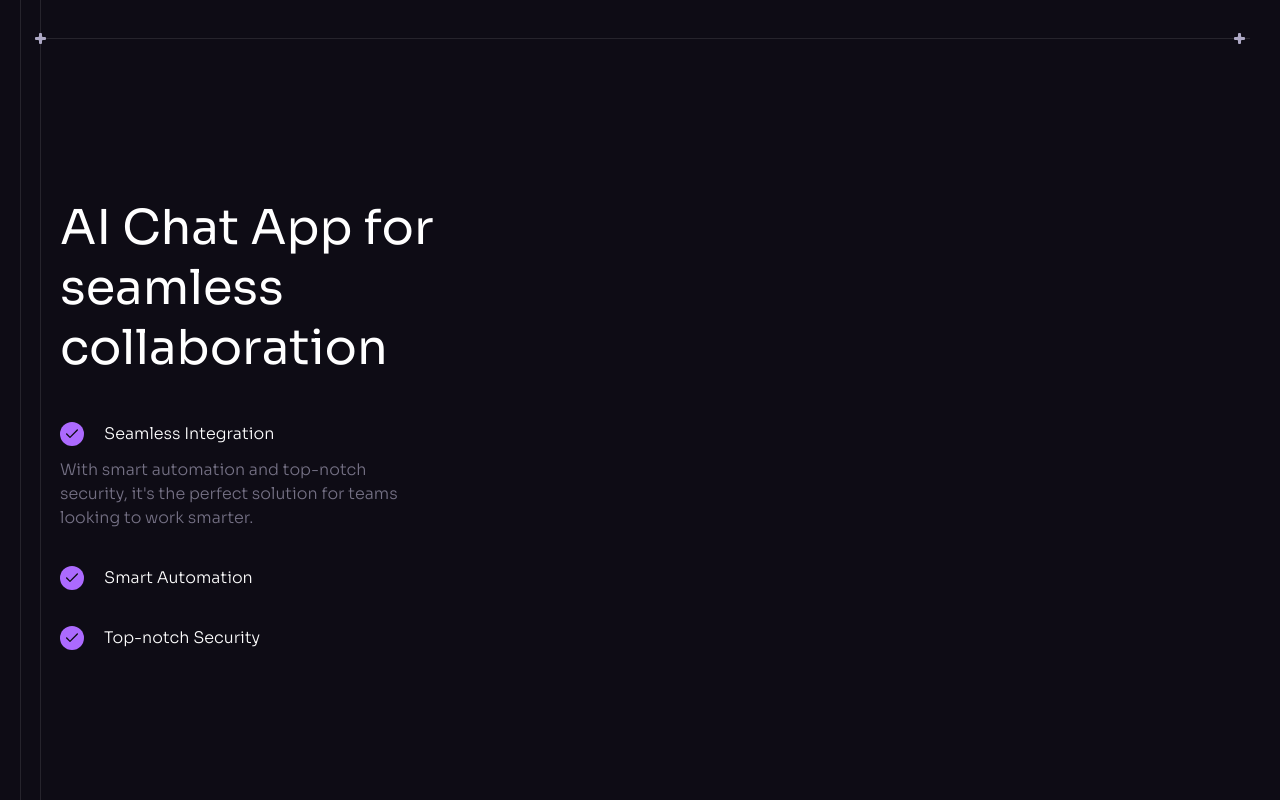
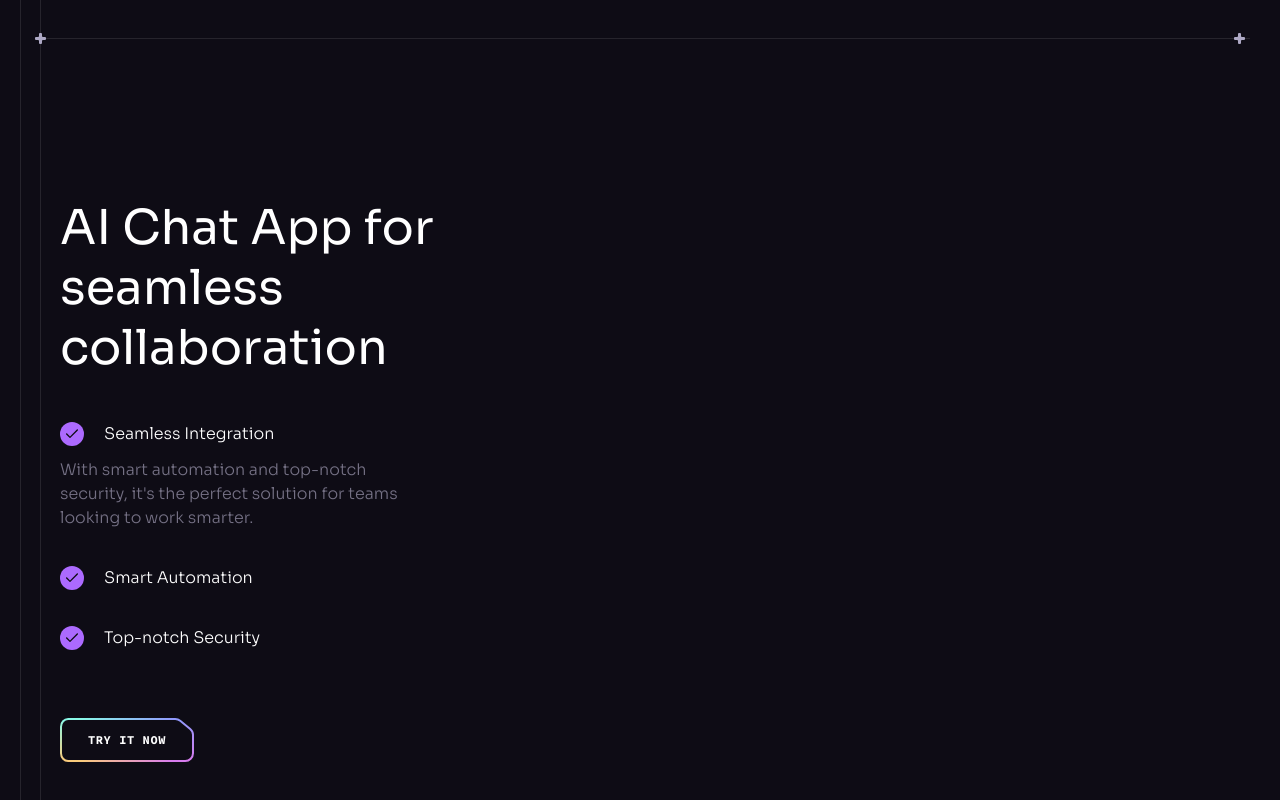
Before and after one commit to mileswildmore18/Brainwave, a React (Vite) app: page / in a window 1280 px wide. Shown: the part 2816-3616 px from the top of the page. Built offline with nearby package versions, Linux system fonts and the light colour scheme; the HTML template or start-up script is replaced by a standard one.

Commit message:
Added a 'try it now' reusable button bellow the collaboration content.

```diff
--- a/src/components/Collaboration.jsx
+++ b/src/components/Collaboration.jsx
@@ -1,5 +1,6 @@
 import { check } from "../assets";
 import { collabContent } from "../constants";
+import Button from "./button";
 import Section from "./section";
 // Add Collaborations
 const Collaboration = () => {
@@ -24,6 +25,8 @@ const Collaboration = () => {
               </li>
             ))}
           </ul>
+
+          <Button>Try it now</Button>
         </div>
       </div>
     </Section>
```
